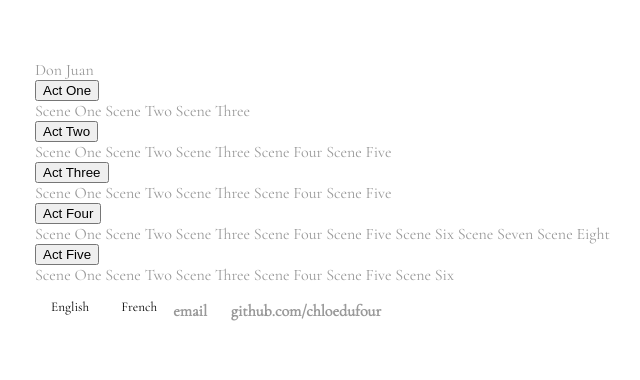
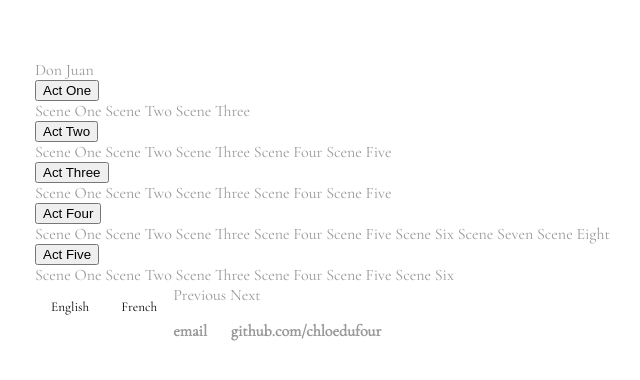
Before and after one commit to chloedufour/cdufour.github.io, a Jekyll site: the page built from final/DonJuan/Act3/enscene2.html, in a window 1280 px wide. Shown: the top 380 px of the page, without its empty margins (157-797 px from the left). Built offline with Jekyll 4.4.1, drawn with Linux system fonts in a browser that asks for light colours.

Commit message:
Update and rename enscene2 .html to enscene2.html

```diff
--- a/final/DonJuan/Act3/enscene2 .html
+++ b/final/DonJuan/Act3/enscene2.html
@@ -453,6 +453,8 @@
          <dd class="gesture">Il met l'épée à la main, et court au lieu du combat.</dd>
 
       </div>
+      <a class="prev" href="/final/DonJuan/Act3/enscene1.html">Previous</a>
+<a class="next" href="/final/DonJuan/Act3/enscene3.html">Next</a>
       <script>
 function openCity(evt, cityName) {
     var i, tabcontent, tablinks;
```
